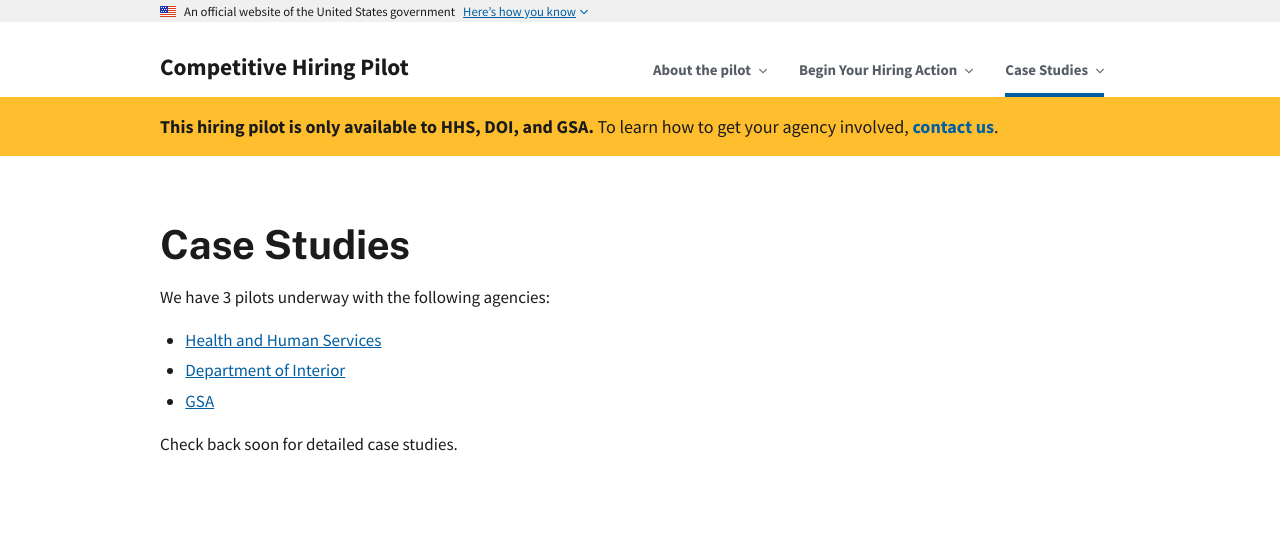
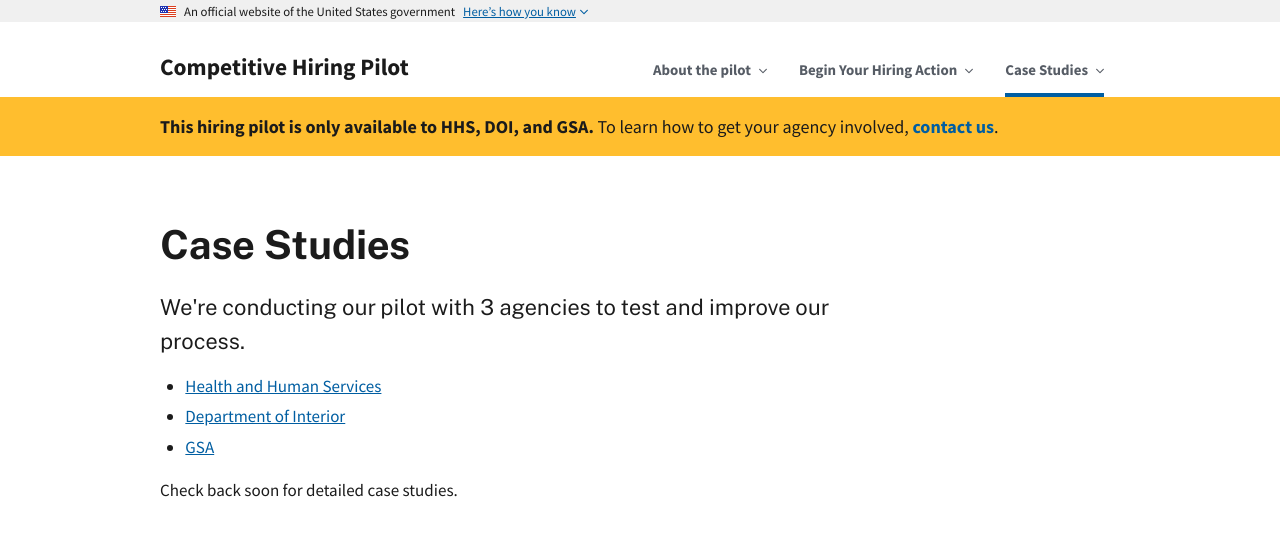
Before and after one commit to usds/SME-QA-Website, a Jekyll site: the page built from pages/case-studies/index.md, in a window 1280 px wide. Shown: the top 536 px of the page. Built offline with Jekyll 4.4.1, drawn with Linux system fonts in a browser that asks for light colours.

```diff
--- a/pages/case-studies/index.md
+++ b/pages/case-studies/index.md
@@ -3,9 +3,12 @@
 section: case-studies
 permalink: /case-studies/
 title: Case Studies
+intro: We're conducting our pilot with 3 agencies to test and improve our process.
 ---
 
-We have 3 pilots underway with the following agencies:
+<p class="usa-intro">
+  {{ page.intro }}
+</p>
 
 * [Health and Human Services](hhs/)
 * [Department of Interior](doi/)
```
Also changed, not shown: pages/case-studies/doi.md (+5 -1 lines), pages/case-studies/gsa.md (+4 -0 lines), pages/case-studies/hhs.md (+5 -1 lines).
